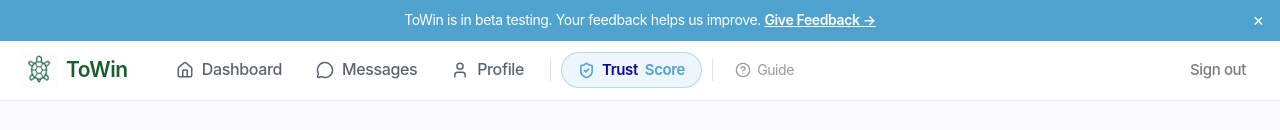
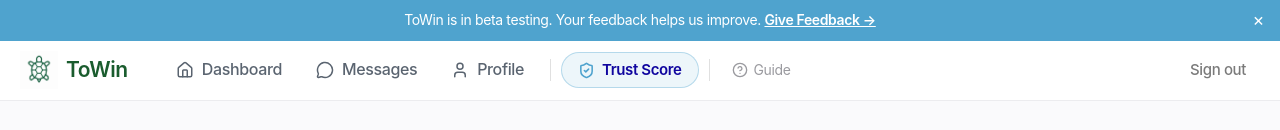
Before and after one commit to Harsha-anbu-g/Towin, a React (Vite) app in the folder frontend/: page /game in a window 1280 px wide. Shown: the top 130 px of the page. Built offline with nearby package versions, Linux system fonts and the light colour scheme; no server answers; sample sign-in values are in the browser's storage.

Commit message:
style: make 'Score' dark blue to match 'Trust' in navbar pill

```diff
--- a/frontend/src/components/NavBar.jsx
+++ b/frontend/src/components/NavBar.jsx
@@ -178,7 +178,7 @@ export default function NavBar() {
               textDecoration: 'none', transition: 'all 0.15s', whiteSpace: 'nowrap',
             }}>
               <ShieldCheck size={17} strokeWidth={2.2} aria-hidden="true" />
-              <span style={{ color: trustActive ? '#fff' : '#10069f' }}>Trust</span> Score
+              <span style={{ color: trustActive ? '#fff' : '#10069f' }}>Trust Score</span>
             </Link>
             <div style={{ width: '1px', height: '22px', background: '#e0e0e0', margin: '0 8px' }} />
             {[
```
